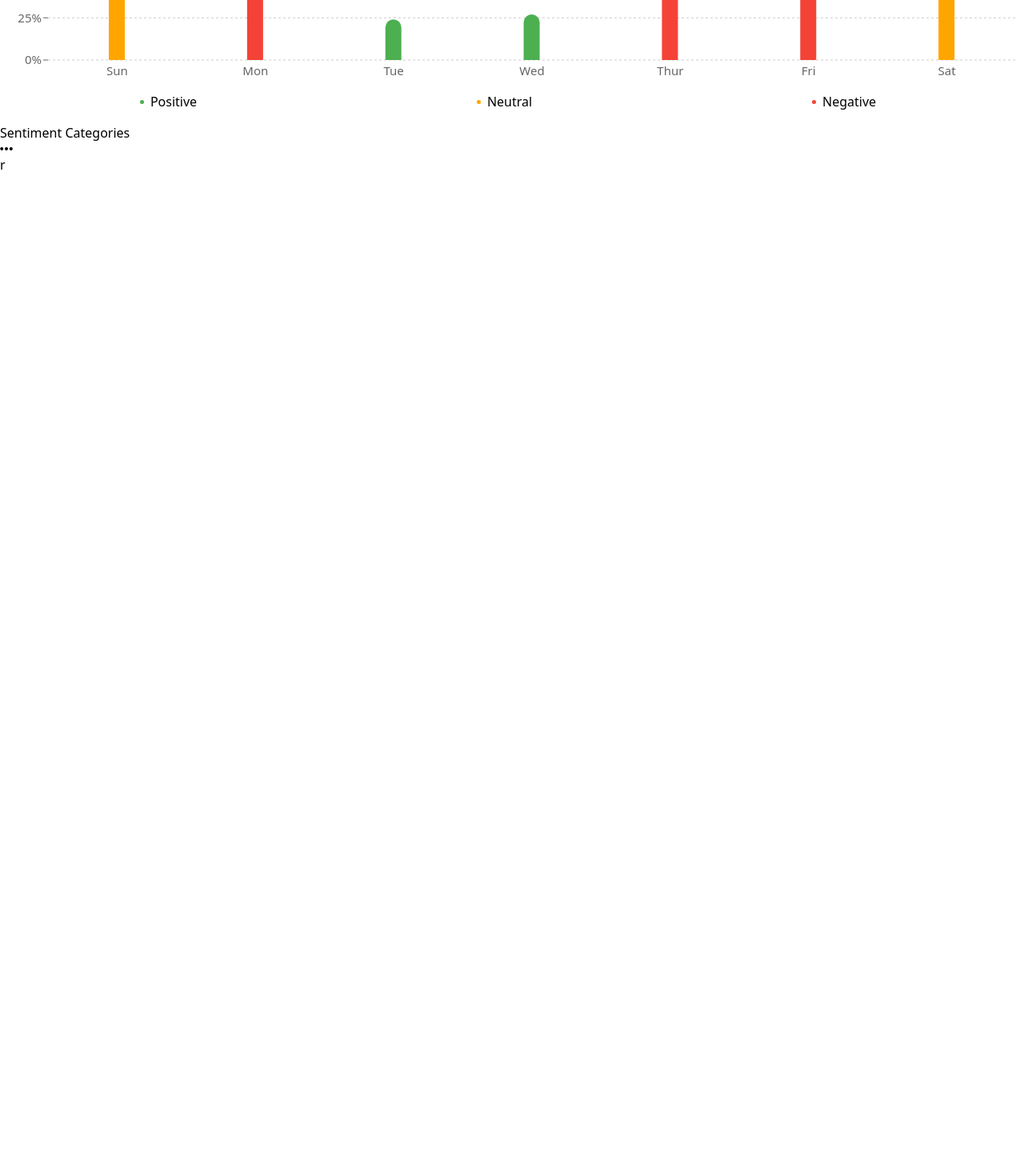
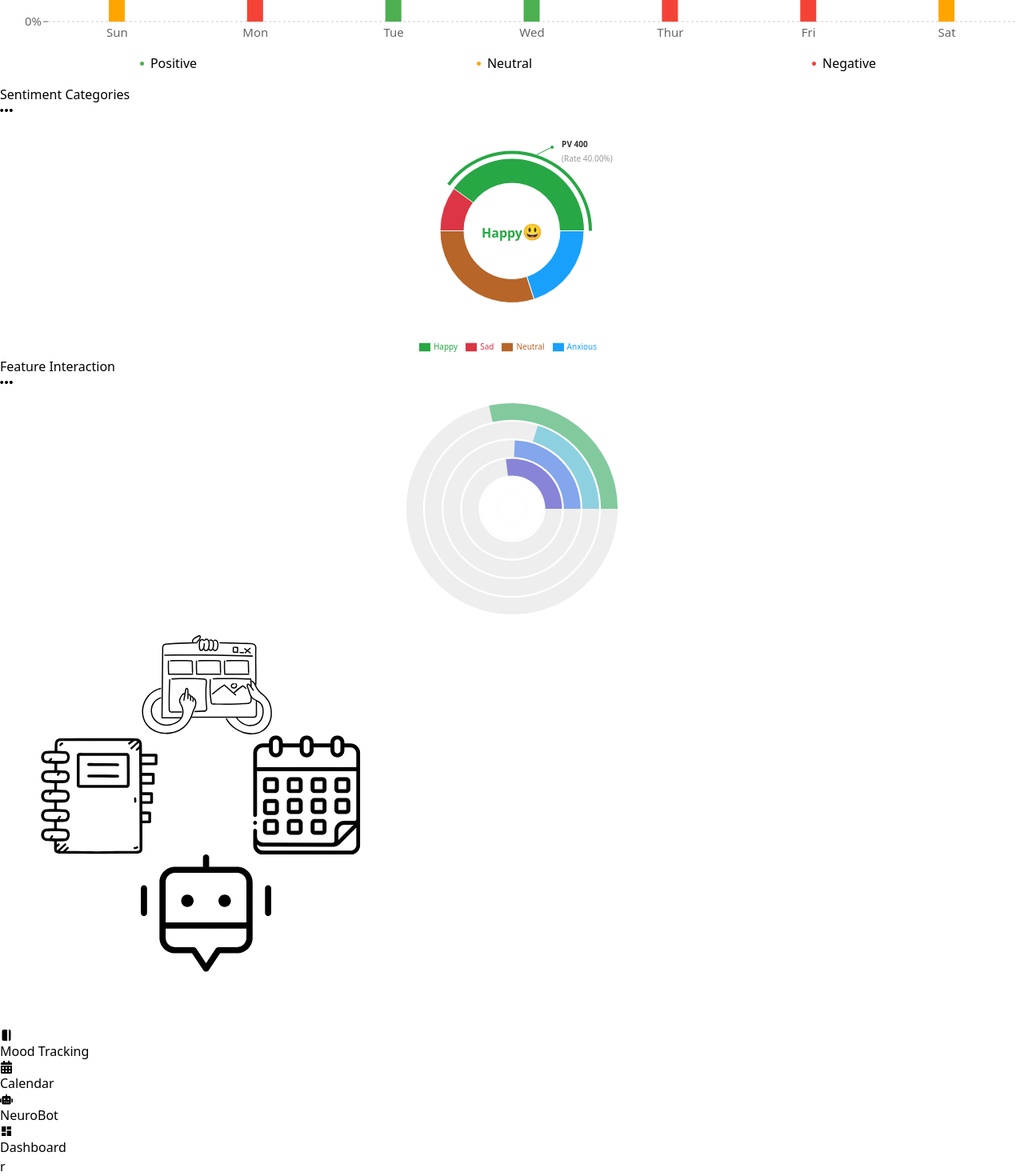
Before and after one commit to Stanlee-Sam/NeuroCare, a React (Vite) app in the folder neurocare/: page /dashboard in a window 1280 px wide. Shown: the part 2899-4369 px from the top of the page at 80% size. Before the commit the page ends 3117 px from the top, so only its background shows below. Built offline with nearby package versions, Linux system fonts and the light colour scheme.

Commit message:
Radial Bar chart and dashboard layout

```diff
--- a/neurocare/src/Components/Charts/LineChart.jsx
+++ b/neurocare/src/Components/Charts/LineChart.jsx
@@ -47,7 +47,7 @@ const data = [
 
 const SentimentChart = () => {
   return (
-    <div className="bg-white  rounded-lg p-4">
+    <div className="bg-white  rounded-lg p-4 ">
       <div className="flex justify-between items-center">
         <h1 className="text-sm font-semibold ">Sentiment Trends</h1>
         <div>
--- a/neurocare/src/Components/Charts/PieChart.jsx
+++ b/neurocare/src/Components/Charts/PieChart.jsx
@@ -19,8 +19,8 @@ const renderActiveShape = (props) => {
     const cos = Math.cos(-RADIAN * midAngle);
     const sx = cx + (outerRadius + 10) * cos;
     const sy = cy + (outerRadius + 10) * sin;
-    const mx = cx + (outerRadius + 30) * cos;
-    const my = cy + (outerRadius + 30) * sin;
+    const mx = cx + (outerRadius + 1) * cos;
+    const my = cy + (outerRadius + 20) * sin;
     const ex = mx + (cos >= 0 ? 1 : -1) * 22;
     const ey = my;
     const textAnchor = cos >= 0 ? 'start' : 'end';
@@ -50,10 +50,9 @@ const renderActiveShape = (props) => {
           outerRadius={outerRadius + 10}
           fill={fill}
         />
-        <path d={`M${sx},${sy}L${mx},${my}L${ex},${ey}`} stroke={fill} fill="none" />
-        <circle cx={ex} cy={ey} r={2} fill={fill} stroke="none" />
-        <text x={ex + (cos >= 0 ? 1 : -1) * 12} y={ey} textAnchor={textAnchor} fill="#333">{`PV ${value}`}</text>
-        <text x={ex + (cos >= 0 ? 1 : -1) * 12} y={ey} dy={18} textAnchor={textAnchor} fill="#999">
+<path d={`M${sx},${sy}L${ex},${ey}`} stroke={fill} fill="none" />        <circle cx={ex} cy={ey} r={2} fill={fill} stroke="none" />
+        <text x={ex + (cos >= 0 ? 1 : -1) * 12} y={ey} textAnchor={textAnchor} fontSize={10} fontWeight={700} fill="#333">{`PV ${value}`}</text>
+        <text x={ex + (cos >= 0 ? 1 : -1) * 12} y={ey} dy={18} textAnchor={textAnchor} fontSize={10} fill="#999">
           {`(Rate ${(percent * 100).toFixed(2)}%)`}
         </text>
       </g>
@@ -70,13 +69,13 @@ const SentimentCategories = () => {
     };
 
   return (
-    <div className="bg-white h-full rounded-lg p-4">
+    <div className="bg-white w-full rounded-lg p-4">
         <div className="flex justify-between items-center">
             <h1 className="text-sm font-semibold ">Sentiment Categories</h1>
             <div><SlOptions /></div>
         </div>
-        <ResponsiveContainer width="100%" height="100%">
-        <PieChart width={400} height={400}>
+        <ResponsiveContainer width="100%" height={300}>
+        <PieChart width={500} height={500}>
           <Pie
             activeIndex={activeIndex}
             activeShape={renderActiveShape}
@@ -84,7 +83,7 @@ const SentimentCategories = () => {
             cx="50%"
             cy="50%"
             innerRadius={60}
-            outerRadius={80}
+            outerRadius={90}
             fill="#8884d8"
             dataKey="value"
             onMouseEnter={onPieEnter}
--- a/neurocare/src/Components/Charts/RadialChart.jsx
+++ b/neurocare/src/Components/Charts/RadialChart.jsx
@@ -1,17 +1,109 @@
-"use client"
+"use client";
+import { MdDashboard } from "react-icons/md";
+import { IoJournal } from "react-icons/io5";
+import { FaRobot } from "react-icons/fa";
+import { SlOptions } from "react-icons/sl";
+import { FaCalendarAlt } from "react-icons/fa";
 
-import { SlOptions } from "react-icons/sl";
+import {
+  RadialBarChart,
+  RadialBar,
+  ResponsiveContainer,
+} from "recharts";
 
-const LineChart = () => {
+const data = [
+  {
+    name: "Total",
+    count: 193,
+    fill: "white",
+  },
+  {
+    name: "Mood Tracking",
+    count: 52,
+    fill: "#8884d8",
+  },
+
+  {
+    name: "Calendar",
+    count: 47,
+    fill: "#83a6ed",
+  },
+  {
+    name: "NeuroBot",
+    count: 39,
+    fill: "#8dd1e1",
+  },
+  {
+    name: "Dashboard",
+    count: 55,
+    fill: "#82ca9d",
+  },
+
+];
+
+
+
+const FeautureInteraction = () => {
   return (
-    <div className="bg-white h-full rounded-lg w-full p-4">
-        <div className="flex justify-between items-center">
-            <h1 className="text-sm font-semibold ">Sentiment Trends</h1>
-            <div><SlOptions /></div>
+    <div className= "relative bg-white w-full rounded-lg p-4">
+      <div className="flex justify-between items-center">
+        <h1 className="text-sm font-semibold ">Feature Interaction</h1>
+        <div>
+          <SlOptions />
         </div>
+      </div>
+      <ResponsiveContainer width="100%" height={300}>
+        <RadialBarChart
+          cx="50%"
+          cy="50%"
+          innerRadius="20%"
+          outerRadius="100%"
+          barSize={40}
+          data={data}
+        >
+          <RadialBar
+            minAngle={15}
+            background
 
+            dataKey="count"
+          />
+
+        </RadialBarChart>
+      </ResponsiveContainer>
+
+
+
+
+      <img className="absolute top-[40%] left-[41.5%] w-[70px]" src="../../../src/assets/features.png" alt="" />
+      <div className="grid grid-cols-2 gap-1">
+        <div className="flex items-center gap-1">
+          <div className="w-2 h-2 bg-blue-600 rounded-lg"></div>
+          <h3 className="text-sm font-semibold flex items-center gap-1">
+          <IoJournal />
+
+            Mood Tracking</h3>
+        </div>
+        <div className="flex items-center gap-1">
+          <div className="w-2 h-2 bg-blue-600 rounded-lg"></div>
+          <h3 className="text-sm font-semibold flex items-center gap-1">
+          <FaCalendarAlt />
+            Calendar</h3>
+        </div>
+        <div className="flex items-center gap-1">
+          <div className="w-2 h-2 bg-blue-600 rounded-lg"></div>
+          <h3 className="text-sm font-semibold flex items-center gap-1">
+          <FaRobot />
+          NeuroBot</h3>
+        </div>
+        <div className="flex items-center gap-1">
+          <div className="w-2 h-2 bg-blue-600 rounded-lg"></div>
+          <h3 className="text-sm font-semibold flex items-center gap-1">
+          <MdDashboard />
+          Dashboard</h3>
+        </div>
+      </div>
     </div>
-  )
-}
+  );
+};
 
-export default LineChart
+export default FeautureInteraction;
--- a/neurocare/src/pages/Dashboard/Dashboard.jsx
+++ b/neurocare/src/pages/Dashboard/Dashboard.jsx
@@ -1,6 +1,7 @@
 import StressLevels from "../../Components/Charts/BarChart";
 import SentimentChart from "../../Components/Charts/LineChart";
 import SentimentCategories from "../../Components/Charts/PieChart";
+import FeautureInteraction from "../../Components/Charts/RadialChart";
 import Sidebar from "../../Components/Sidebar/Sidebar";
 import Topbar from "../../Components/Topbar/Topbar";
 import { BiSolidUpArrow } from "react-icons/bi";
@@ -10,25 +11,25 @@ const Dashboard = () => {
   return (
     <div className="flex  bg-[#D9D9D9] overflow-x-hidden ">
       <Sidebar />
-      <div className="p-5 text-2xl h-screen flex-1">
+      <div className="p-4 text-2xl h-screen flex-1  ">
         {/* Top-bar */}
         <div>
           <Topbar />
         </div>
-        <div className="space-y-4">
-          <div className="welcome">
+        <div className="space-y-4 ">
+          {/* <div className="welcome">
             <h1 className="text-center font-bold my-2 text-lg">
               Welcome back, <span>Stanley</span>
             </h1>
             <p className="text-center text-sm">
               Today is <span>December 25 2025</span>!
             </p>
-          </div>
-          <div className="flex flex-wrap">
+          </div> */}
+          <div className="grid gap-2 md:flex  w-full">
             {/* LEFT */}
-            <div className="w-4/6">
-              <div className="stats & log md:flex justify-evenly md:gap-2 space-y-4">
-                <div className=" bg-[#608BC1] rounded-lg p-5 space-y-3">
+            <div className="md:w-4/6 w-full  flex flex-col gap-4">
+              <div className="stats & log flex flex-col md:flex-row  gap-2 ">
+                <div className="md:w-[55%] bg-[#608BC1] rounded-lg p-5 space-y-3">
                   <h3 className="text-[15px] font-bold text-white ">
                     Manage your mental health in one touch
                   </h3>
@@ -39,10 +40,10 @@ const Dashboard = () => {
                     Log Mood
                   </button>
                 </div>
-                <div className="grid md:grid-cols-2 gap-2 justify-evenly ">
-                  <div className="grid bg-white rounded-lg p-3  ">
-                    <h3 className="text-[15px] font-bold text-center">
-                      Current sentiment
+                <div className="md:w-[45%] w-full flex flex-col gap-2 md:grid md:grid-cols-2 ">
+                  <div className="flex flex-col justify-evenly bg-white rounded-lg p-3  ">
+                  <h3 className="text-[15px] font-light text-center">
+                  Current sentiment
                     </h3>
                     <div className="flex justify-evenly items-center">
                       <span className="font-bold text-[20px]">0.8</span>
@@ -54,8 +55,8 @@ const Dashboard = () => {
                       </span>
                     </div>
                   </div>
-                  <div className="grid bg-white rounded-lg p-3">
-                    <h3 className="text-[15px] font-bold text-center">
+                  <div className="flex flex-col justify-evenly bg-white rounded-lg p-3  ">
+                    <h3 className="text-[15px] font-light text-center">
                       Most Frequent Mood
                     </h3>
                     <div className="flex justify-evenly items-center">
@@ -65,7 +66,7 @@ const Dashboard = () => {
                       </span>
                     </div>
                   </div>
-                  <div className="grid bg-white rounded-lg p-3">
+                  <div className="flex flex-col justify-evenly bg-white rounded-lg p-3  ">
                     <div className="flex justify-evenly items-center">
                       <div>
                         <span className="font-bold">289</span>
@@ -77,16 +78,16 @@ const Dashboard = () => {
                     <p className="text-sm">Total entries</p>
                     <span className="text-sm">-2% than last month</span>
                   </div>
-                  <div className="grid bg-white rounded-lg p-3 ">
-                    <h3 className="text-[15px] font-bold text-center">
-                      Stress Levels
+                  <div className="flex flex-col   bg-white rounded-lg p-4  ">
+                  <h3 className="text-[15px] font-light text-center">
+                  Stress Levels
                     </h3>
-                    <div className="progress-bar bg-gray-500 h-[20px] rounded-lg">
+                    <div className="progress-bar bg-gray-500 h-[15px] rounded-lg">
                       <div
                         className="bg-red-600 h-full rounded-lg"
                         style={{ width: "80%" }}
                       ></div>
-                      <div className="flex justify-between text-[10px]">
+                      <div className="flex justify-between text-[10px] ">
                         <p>Low</p>
                         <p>Medium</p>
                         <p>High</p>
@@ -95,25 +96,29 @@ const Dashboard = () => {
                   </div>
                 </div>
               </div>
-              <div className="charts">
+              <div className="charts ">
                 <h2 className="text-center text-lg font-bold">Mood Trends</h2>
                 <div className="toggleButton"></div>
-                <div className="grid gap-2 md:flex md:flex-wrap w-full ">
-                  <div className="line-chart md:w-[48%] h-[450px]">
+                <div className="flex flex-col md:grid md:grid-cols-2 gap-2 w-full ">
+
+                  <div className="line-chart  ">
                     <SentimentChart />
                   </div>
-                  <div className="bar-chart md:w-[48%] h-[450px] ">
+                  <div className="bar-chart">
                     <StressLevels />
                   </div>
-                  <div className="pie-chart md:w-[48%] h-[450px]">
+                  <div className="pie-chart ">
                     <SentimentCategories />
+                  </div>
+                  <div className="">
+                    <FeautureInteraction />
                   </div>
                 </div>
               </div>
             </div>
 
             {/* RIGHT */}
-            <div className="calendar & recent activity w-2/6">
+            <div className="calendar & recent activity w-full md:w-2/6 bg-white rounded-lg p-5">
               <div className="sentiment-calendar"> r</div>
               <div className="recent-activity"></div>
             </div>
```
Also changed, not shown: neurocare/src/assets/features.png (added).
